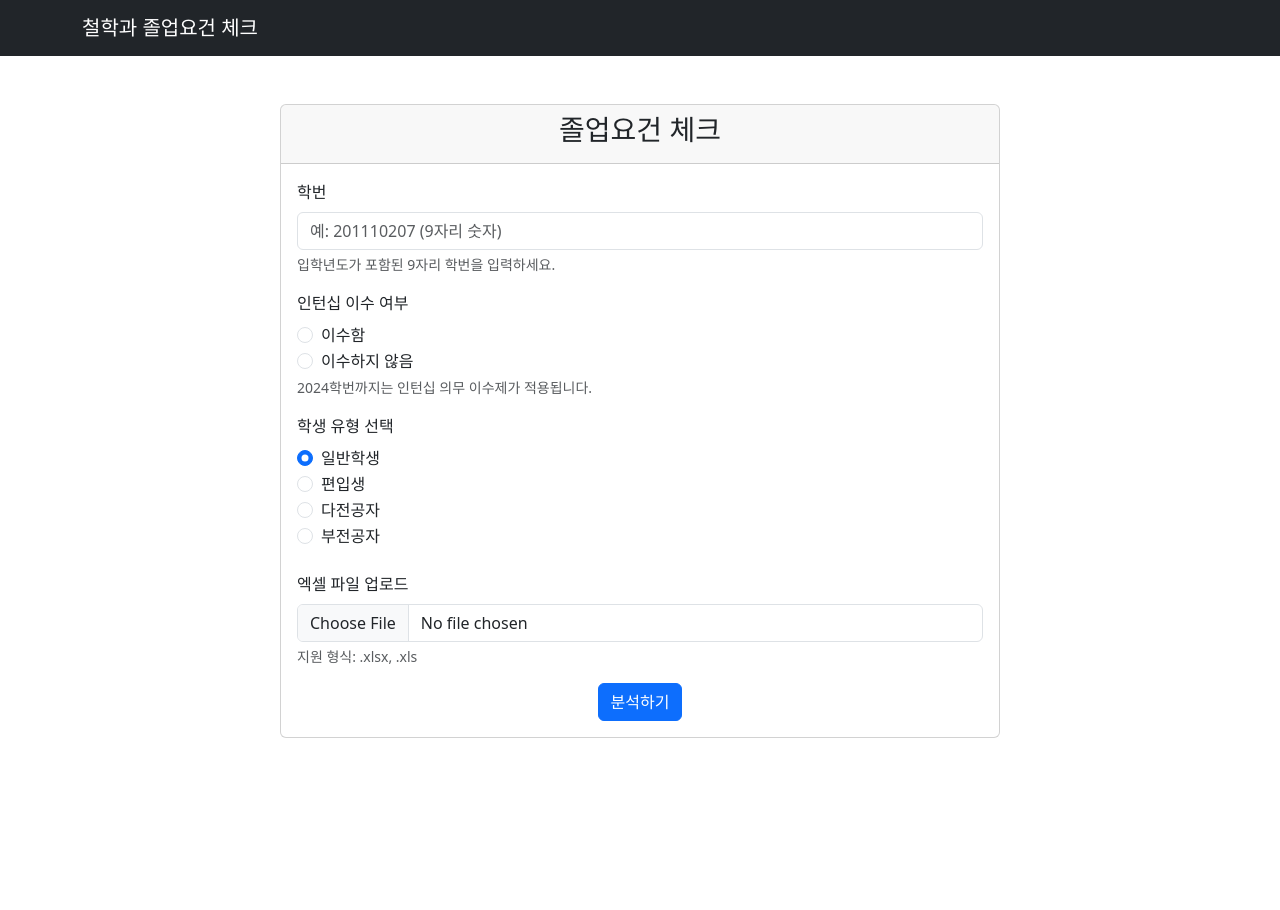
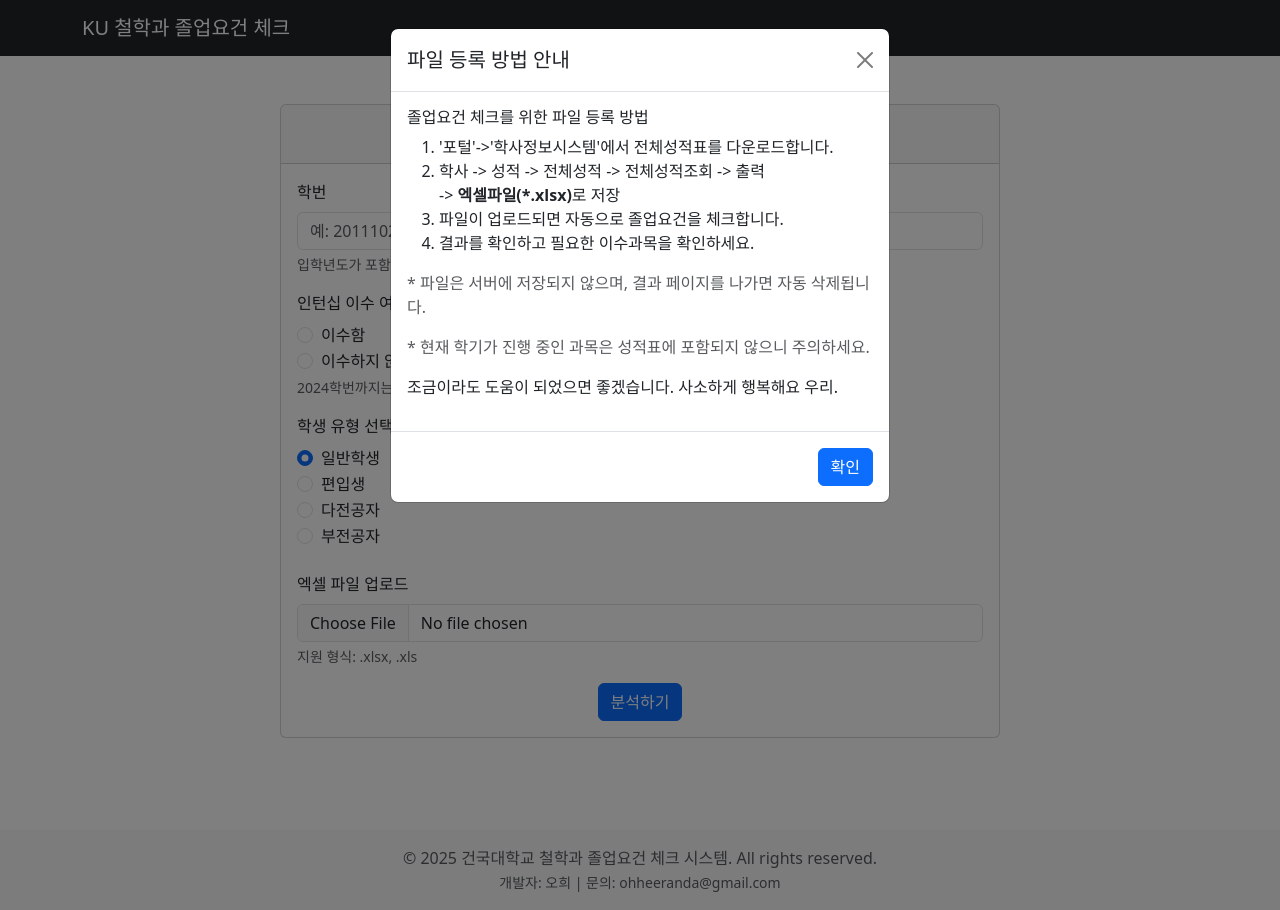
Before and after one commit to crescentfull/kuphilGraduate, a Django app: page / in a window 1280 px wide. Run offline with Django 5.2, Linux system fonts and the light colour scheme.

Commit message:
feat: 팝업창, 저작자  추가, 업로드 설명 fix: 전공 선택 필수과목 반환 값 수정

```diff
--- a/graduateCheck/graduateCheck/urls.py
+++ b/graduateCheck/graduateCheck/urls.py
@@ -16,7 +16,7 @@ Including another URLconf
 """
 
 from django.contrib import admin
-from django.urls import path
+from django.urls import path, include
 from django.conf import settings
 from django.conf.urls.static import static
 from myapp.views.graduation_check import analyze_graduation
--- a/graduateCheck/myapp/services/graduation/major_required.py
+++ b/graduateCheck/myapp/services/graduation/major_required.py
@@ -96,7 +96,7 @@ class MajorRequiredAnalyzer:
         is_fulfilled = completed_count >= min_required
         if is_fulfilled:
             logger.info("전공 선택 필수 과목 요건 충족")
-            result['required_courses'].setdefault(category, []).extend(completed_courses)
+            result['required_courses'].setdefault(category, []).extend(completed_major_required+completed_courses)
             result['details'][f'{category} 과목 수'] = {
                 'value': f'{completed_count}/{min_required}',
                 'is_fulfilled': True
@@ -105,7 +105,7 @@ class MajorRequiredAnalyzer:
             logger.warning(f"전공 선택 필수 과목 요건 미충족: {completed_count}/{min_required}")
             result['missing_courses'].setdefault(category, []).extend(missing_courses)
             if completed_courses:
-                result['required_courses'].setdefault(category, []).extend(completed_courses)
+                result['required_courses'].setdefault(category, []).extend(completed_major_required+completed_courses)
             result['details'][f'{category} 과목 수'] = {
                 'value': f'{completed_count}/{min_required}',
                 'is_fulfilled': False
--- a/graduateCheck/myapp/templates/base.html
+++ b/graduateCheck/myapp/templates/base.html
@@ -5,18 +5,42 @@
     <meta name="viewport" content="width=device-width, initial-scale=1.0">
     <title>졸업요건 체크 시스템</title>
     <link href="https://cdn.jsdelivr.net/npm/bootstrap@5.3.0/dist/css/bootstrap.min.css" rel="stylesheet">
+    <style>
+        body {
+            min-height: 100vh;
+            display: flex;
+            flex-direction: column;
+        }
+        .main-content {
+            flex: 1 0 auto;
+            padding-bottom: 2rem;
+        }
+        .footer {
+            flex-shrink: 0;
+        }
+    </style>
 </head>
 <body>
     <nav class="navbar navbar-expand-lg navbar-dark bg-dark">
         <div class="container">
-            <a class="navbar-brand" href="/">철학과 졸업요건 체크</a>
+            <a class="navbar-brand" href="/">KU 철학과 졸업요건 체크</a>
         </div>
     </nav>
 
-    <div class="container mt-4">
-        {% block content %}
-        {% endblock %}
+    <div class="main-content">
+        <div class="container mt-4">
+            {% block content %}
+            {% endblock %}
+        </div>
     </div>
+
+    <footer class="footer mt-auto py-3 bg-light">
+        <div class="container text-center">
+            <span class="text-muted">© 2025 건국대학교 철학과 졸업요건 체크 시스템. All rights reserved.</span>
+            <br>
+            <small class="text-muted">개발자: 오희 | 문의: ohheeranda@gmail.com</small>
+        </div>
+    </footer>
 
     <script src="https://cdn.jsdelivr.net/npm/bootstrap@5.3.0/dist/js/bootstrap.bundle.min.js"></script>
     <script>
--- /dev/null
+++ b/graduateCheck/myapp/templates/includes/modal.html
@@ -0,0 +1,27 @@
+<!-- 파일 등록 방법 안내 모달 -->
+<div class="modal fade" id="fileUploadGuideModal" tabindex="-1" aria-labelledby="fileUploadGuideModalLabel" aria-hidden="true">
+    <div class="modal-dialog">
+        <div class="modal-content">
+            <div class="modal-header">
+                <h5 class="modal-title" id="fileUploadGuideModalLabel">파일 등록 방법 안내</h5>
+                <button type="button" class="btn-close" data-bs-dismiss="modal" aria-label="Close"></button>
+            </div>
+            <div class="modal-body">
+                <h6>졸업요건 체크를 위한 파일 등록 방법</h6>
+                <ol>
+                    <li>'포털'->'학사정보시스템'에서 전체성적표를 다운로드합니다.</li>
+                    <li>학사 -> 성적 -> 전체성적 -> 전체성적조회 -> 출력</br>
+                        -> <b>엑셀파일(*.xlsx)</b>로 저장</li>
+                    <li>파일이 업로드되면 자동으로 졸업요건을 체크합니다.</li>
+                    <li>결과를 확인하고 필요한 이수과목을 확인하세요.</li>
+                </ol>
+                <p class="text-muted">* 파일은 서버에 저장되지 않으며, 결과 페이지를 나가면 자동 삭제됩니다.</p>
+                <p class="text-muted">* 현재 학기가 진행 중인 과목은 성적표에 포함되지 않으니 주의하세요.</p>
+                <p>조금이라도 도움이 되었으면 좋겠습니다. 사소하게 행복해요 우리.</p>
+            </div>
+            <div class="modal-footer">
+                <button type="button" class="btn btn-primary" data-bs-dismiss="modal">확인</button>
+            </div>
+        </div>
+    </div>
+</div>
--- a/graduateCheck/myapp/templates/upload.html
+++ b/graduateCheck/myapp/templates/upload.html
@@ -85,4 +85,14 @@
         </div>
     </div>
 </div>
+
+{% include 'includes/modal.html' %}
+
+<script>
+    // 페이지 로드 시 모달 표시
+    document.addEventListener('DOMContentLoaded', function() {
+        var modal = new bootstrap.Modal(document.getElementById('fileUploadGuideModal'));
+        modal.show();
+    });
+</script>
 {% endblock %}
```
